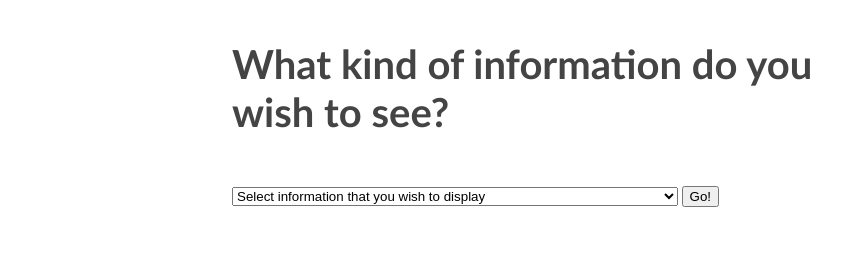
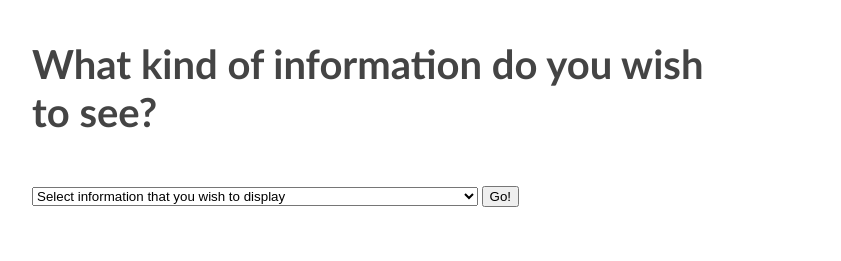
Before and after one commit to MuraadHared/Resview, a website: page public/html/RestaurantsAndMenus.html in a window 1280 px wide. Shown: the whole page, without its empty margins (108-949 px from the left). Drawn offline with Linux system fonts and the light colour scheme.

Commit message:
make bigger container width

```diff
--- a/public/html/RestaurantsAndMenus.html
+++ b/public/html/RestaurantsAndMenus.html
@@ -1,8 +1,9 @@
 
 <head>
 <style>
+
 .container {
-    width: 600px;
+    width: 1000px;
     margin: 40px auto;
     font-family: 'trebuchet MS', 'Lucida sans', Arial;
     font-size: 14px;
@@ -12,6 +13,7 @@
 .queryContainer, .queryDropdown {
 	display:none;
 }
+
 table {
     *border-collapse: collapse; /* IE7 and lower */
     border-spacing: 0;
@@ -154,7 +156,6 @@ function showContainer() {
 			    <td>{{ selectedRestaurant.name}}</td>
 			    <td>{{ selectedRestaurant.type }}</td>
 			    <td><a href= {{selectedRestaurant.url}}>{{ selectedRestaurant.url}}</a></td>
-
 			    <td>{{ selectedRestaurant.locationid }}</td>
 		    	<td>{{ selectedRestaurant.open_date }}</td>
 		    	<td>{{ selectedRestaurant.manager_name }}</td>
```
Also changed, not shown: public/html/RatersAndTheirRatings.html (+2 -1 lines), public/html/RatingsOfRestaurants.html (+1 -1 lines).
